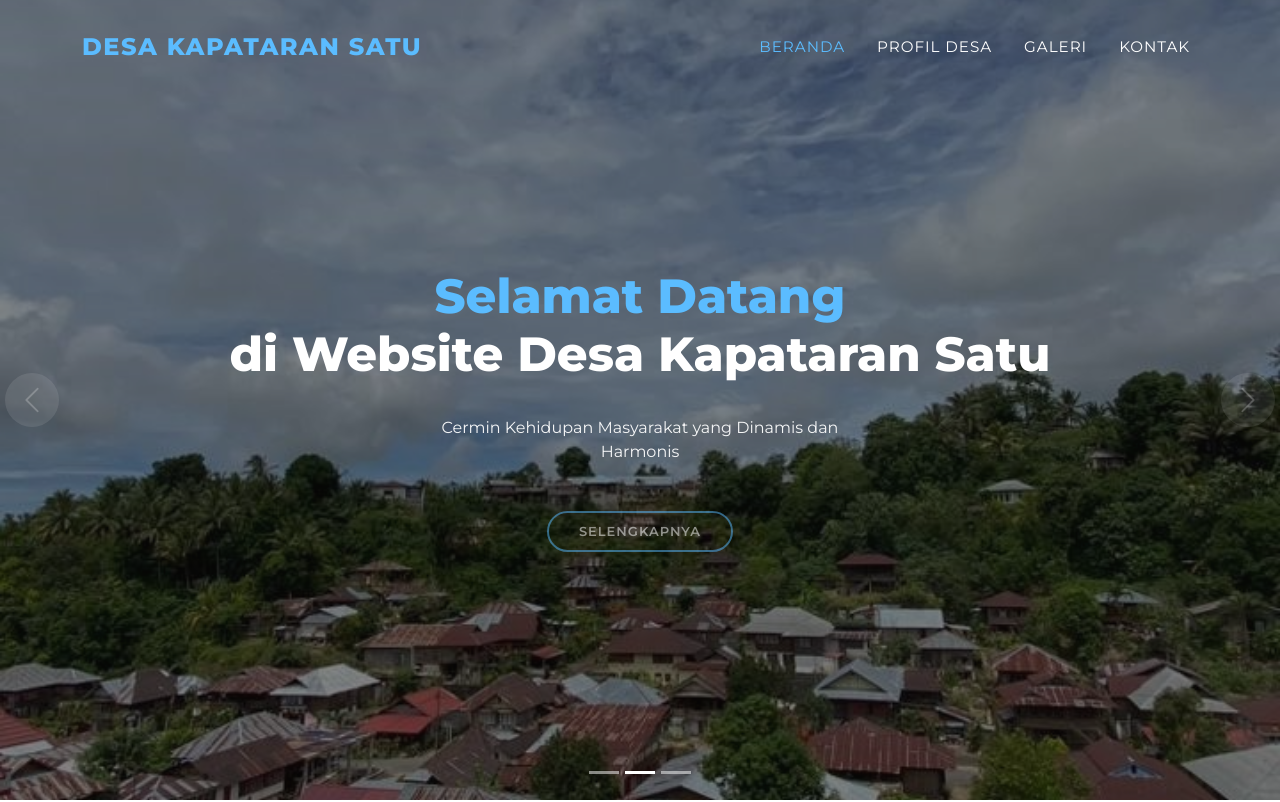
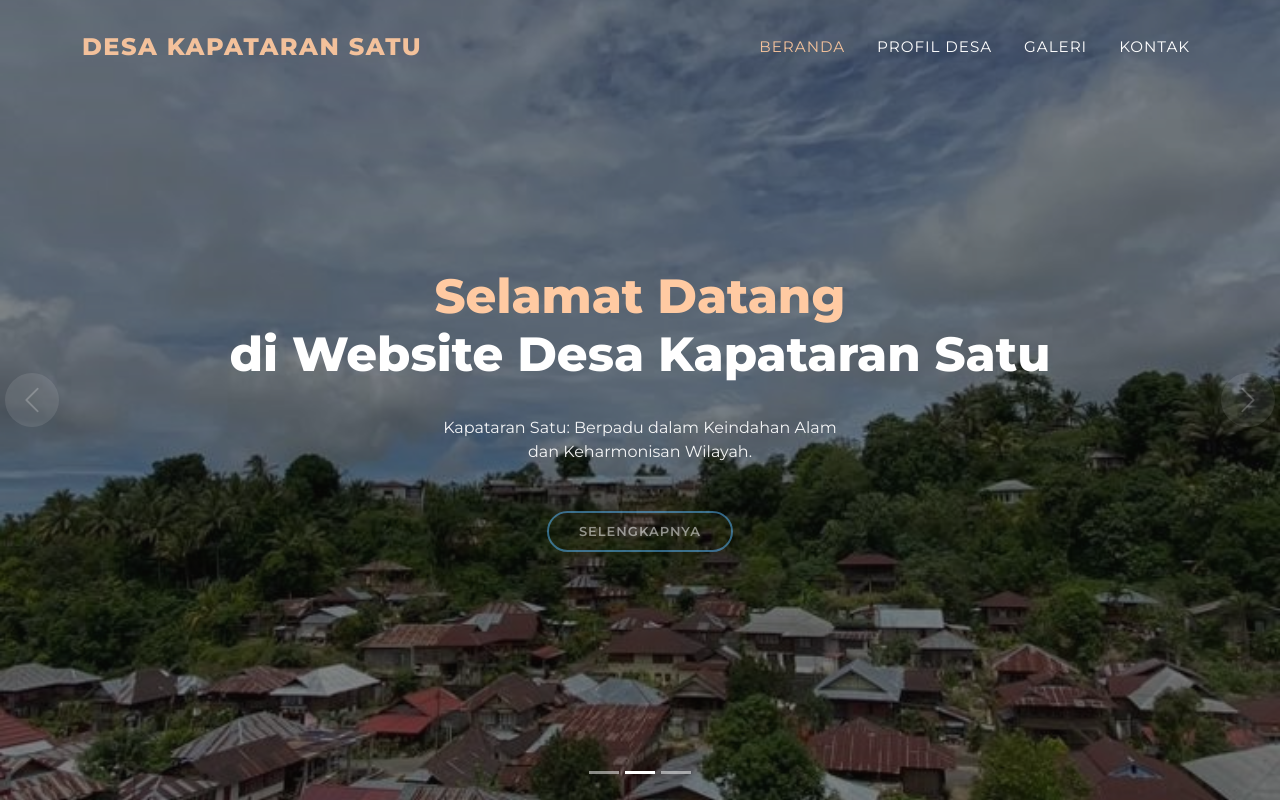
Before and after one commit to JaceJS/web-desa-kapataran-1, a plain HTML site: page index.html in a window 1280 px wide. Shown: the top 802 px of the page. Drawn offline with Linux system fonts and the light colour scheme.

Commit message:
adjust color

```diff
--- a/assets/css/style.css
+++ b/assets/css/style.css
@@ -1,11 +1,8 @@
 /* Colors */
 :root {
-  --color-primary: #1a4d2e;
-  --color-secondary: #5bbcff;
-  --color-btn-hover: #2aa4fc;
-  /* --color-primary: #212529;
-  --color-secondary: #ffb03b;
-  --color-btn-hover: #ef6603; */
+  --color-primary: #333333;
+  --color-secondary: #f3c19b;
+  --color-btn-hover: #555555;
 }
 
 /*--------------------------------------------------------------
@@ -203,7 +200,7 @@ a:hover {
 }
 
 #hero h2 span {
-  color: #5bbcff;
+  color: #ffcaa2;
 }
 
 #hero p {
--- a/index.html
+++ b/index.html
@@ -102,7 +102,8 @@
                     Satu
                   </h2>
                   <p class="animate__animated animate__fadeInUp">
-                    Cermin Kehidupan Masyarakat yang Dinamis dan Harmonis
+                    Kapataran Satu: Berpadu dalam Keindahan Alam dan
+                    Keharmonisan Wilayah.
                   </p>
                   <div>
                     <a
@@ -130,7 +131,8 @@
                     Satu
                   </h2>
                   <p class="animate__animated animate__fadeInUp">
-                    Cermin Kehidupan Masyarakat yang Dinamis dan Harmonis
+                    Kapataran Satu: Berpadu dalam Keindahan Alam dan
+                    Keharmonisan Wilayah.
                   </p>
                   <div>
                     <a
@@ -158,7 +160,8 @@
                     Satu
                   </h2>
                   <p class="animate__animated animate__fadeInUp">
-                    Cermin Kehidupan Masyarakat yang Dinamis dan Harmonis
+                    Kapataran Satu: Berpadu dalam Keindahan Alam dan
+                    Keharmonisan Wilayah.
                   </p>
                   <div>
                     <a
```
Also changed, not shown: kontak.html (+6 -0 lines).
